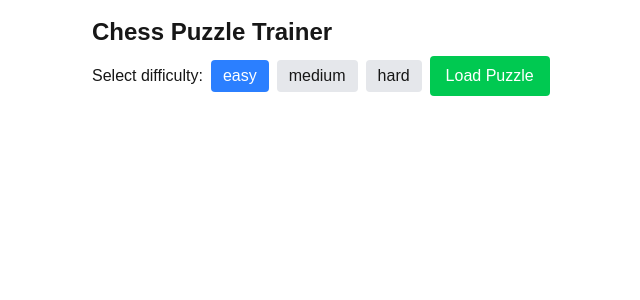
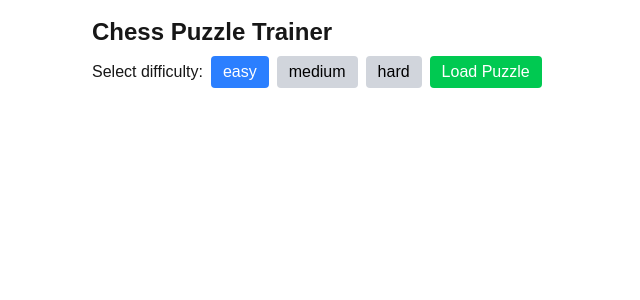
Before and after one commit to kimjudyh/chess-puzzles-nextjs, a Next.js app: page / in a window 1280 px wide. Shown: the top 300 px of the page, without its empty margins (180-820 px from the left). Built offline with nearby package versions, Linux system fonts and the light colour scheme.

Commit message:
changes boardd size

```diff
--- a/src/app/page.tsx
+++ b/src/app/page.tsx
@@ -335,7 +335,7 @@ export default function HomePage() {
     position: chessPosition,
     squareStyles: optionSquares,
     id: 'click-or-drag-to-move',
-    boardOrientation
+    boardOrientation,
   };
 
   return (
@@ -343,14 +343,14 @@ export default function HomePage() {
       <h1 className="text-2xl font-bold mb-2">Chess Puzzle Trainer</h1>
 
       {/* Game Controls Section - Fixed Height */}
-      <div className="h-24 mb-4">
+      <div className="h-28 mb-4">
         <div className="flex items-center gap-2 mb-2">
           <label>Select difficulty:</label>
           {(['easy', 'medium', 'hard'] as Difficulty[]).map(level => (
             <button
               key={level}
               className={`px-3 py-1 rounded ${
-                difficulty === level ? 'bg-blue-500 text-white' : 'bg-gray-200'
+                difficulty === level ? 'bg-blue-500 text-white' : 'bg-gray-300 text-black'
               }`}
               onClick={() => setDifficulty(level)}
             >
@@ -358,14 +358,14 @@ export default function HomePage() {
             </button>
           ))}
           <button
-            className="px-4 py-2 bg-green-500 text-white rounded"
+            className="px-3 py-1 bg-green-500 text-white rounded"
             onClick={loadPuzzle}
           >
             Load Puzzle
           </button>
           {puzzle && (
             <button
-              className="px-4 py-2 bg-yellow-500 text-white rounded"
+              className="px-3 py-1 bg-yellow-500 text-white rounded"
               onClick={getHint}
             >
               Get Hint
@@ -374,7 +374,7 @@ export default function HomePage() {
         </div>
 
         {/* Messages Container - Fixed Height */}
-        <div className="h-12">
+        <div className="h-16">
           {isPuzzleComplete && (
             <div className="bg-green-100 border border-green-500 rounded-lg p-2">
               <p className="text-green-700 font-bold">
@@ -396,7 +396,7 @@ export default function HomePage() {
             </div>
           )}
           {hint && (
-            <div className="text-gray-700 font-semibold">
+            <div className="text-white-700 font-semibold">
               Hint: {hint}
             </div>
           )}
@@ -407,9 +407,11 @@ export default function HomePage() {
       <div className="relative">
         {puzzle && (
           <>
-            <Chessboard options={chessboardOptions} />
-            <div className="mt-2 text-sm text-gray-600">
+            <div className="mt-2 text-sm text-white-700">
               {boardOrientation.toUpperCase()} to move
+            </div>
+            <div className="w-[calc(80vh-70px)]">
+              <Chessboard options={chessboardOptions} />
             </div>
           </>
         )}
```
